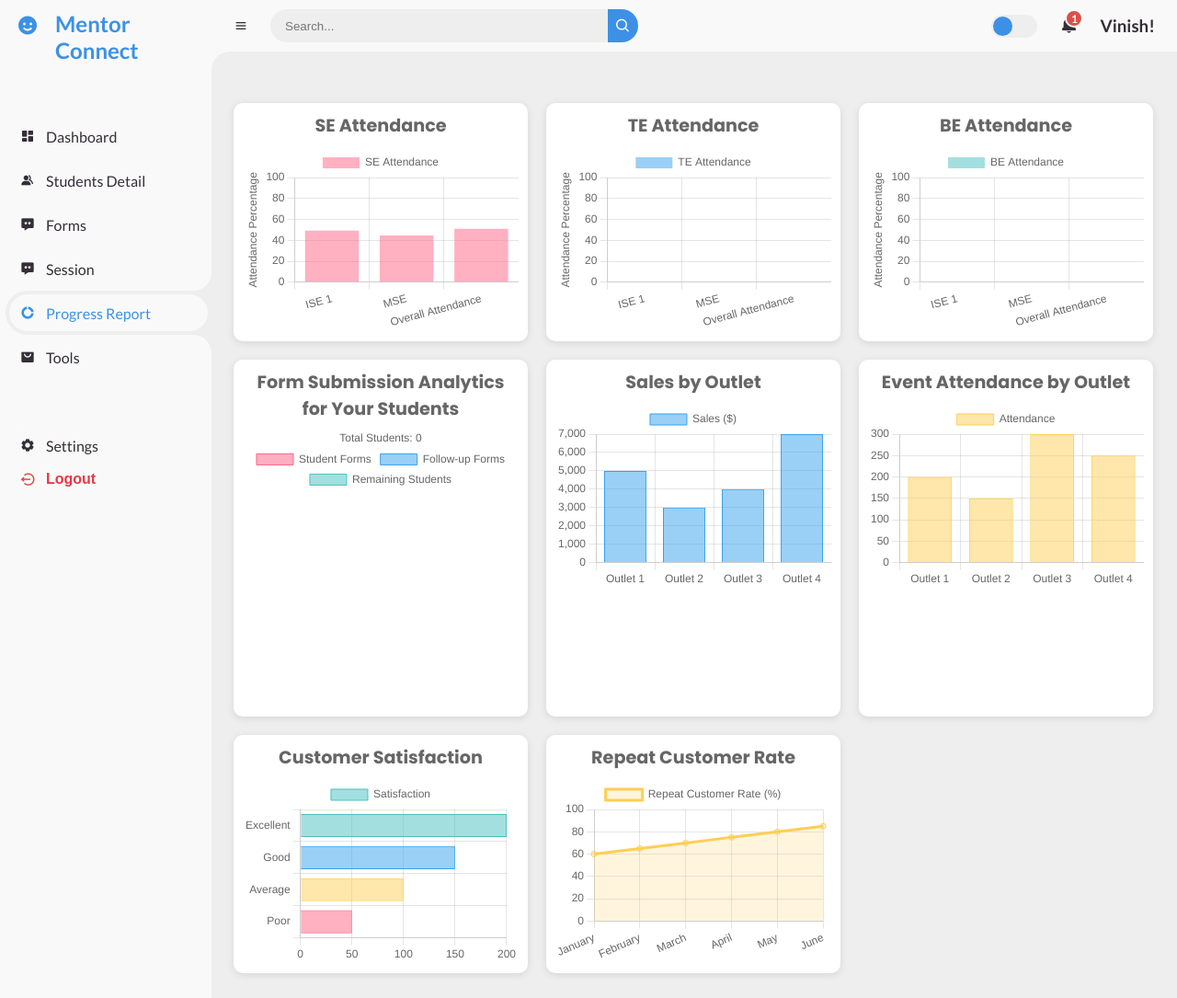
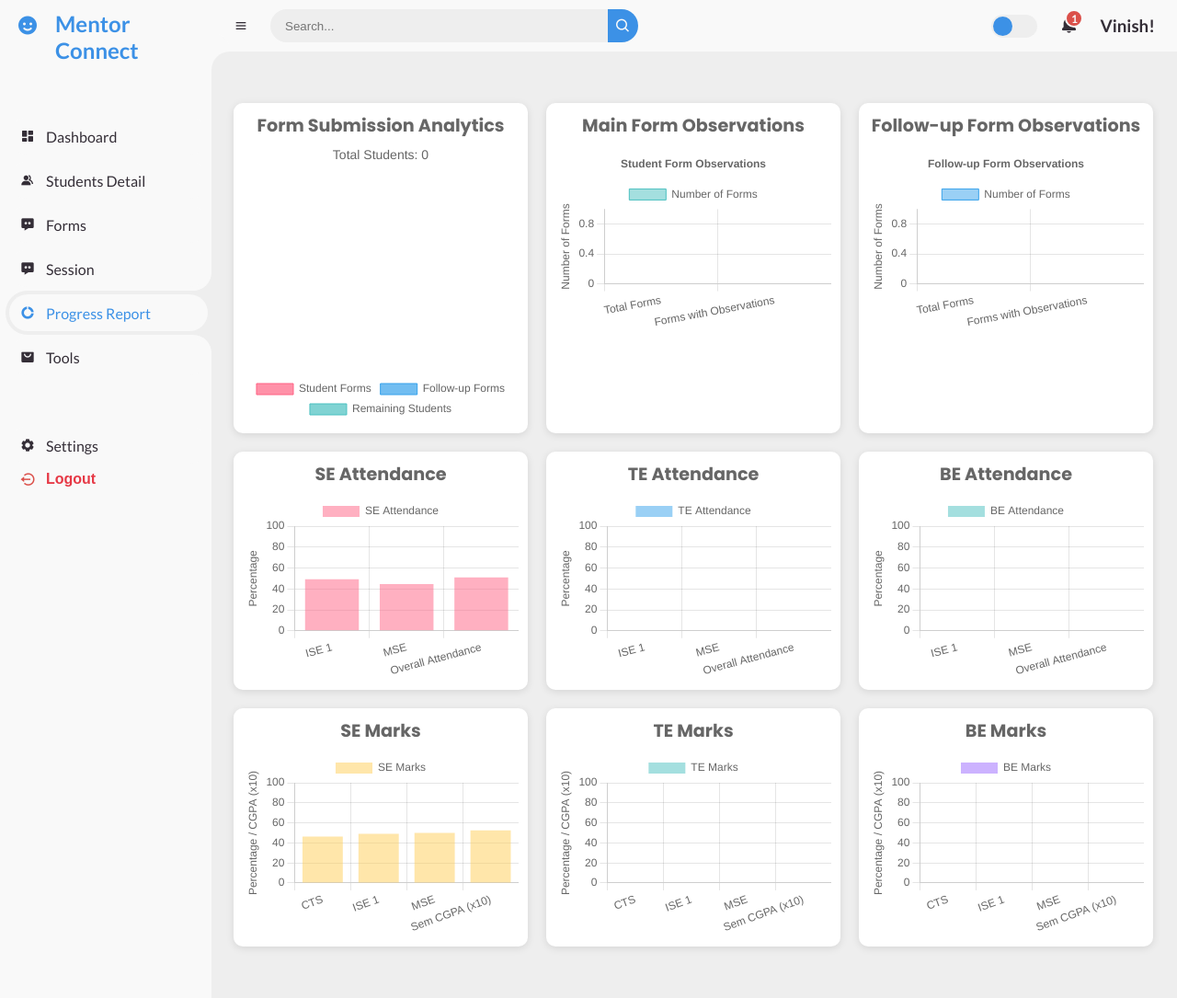
Before and after one commit to Vinish-Rexson/Mentor, a Django app: page /progress_report/ in a window 1280 px wide. Shown: the whole page at 92% size. Run offline with Django 5.2, Linux system fonts and the light colour scheme; a user stored in the database is signed in; data comes from the database, SQL or seed files in the repository; both versions use the stored data as it was after the commit.

Commit message:
charts complete

```diff
--- a/mentor/views.py
+++ b/mentor/views.py
@@ -6,6 +6,7 @@ from django.http import HttpResponse
 from django.core.files.base import ContentFile
 from django.utils import timezone
 from django.contrib.staticfiles import finders
+from django.db.models import Q
 
 from .forms import *
 from .forms import StudentFollowup_Form
@@ -851,6 +852,24 @@ def progress(request):
         ]
     }
 
+    # Analytics for StudentForm
+    total_student_forms = StudentForm.objects.filter(student__in=mentor_students).count()
+    forms_with_observations = StudentForm.objects.filter(
+        student__in=mentor_students
+    ).exclude(
+        Q(nao='') & Q(ao='')
+    ).count()
+    forms_without_observations = total_student_forms - forms_with_observations
+
+    # Analytics for StudentFollowupForm
+    total_followup_forms = StudentFollowupForm.objects.filter(student__in=mentor_students).count()
+    followup_forms_with_observations = StudentFollowupForm.objects.filter(
+        student__in=mentor_students
+    ).exclude(
+        Q(nao='') & Q(ao='')
+    ).count()
+    followup_forms_without_observations = total_followup_forms - followup_forms_with_observations
+
     context = {
         'chart_data_se': chart_data_se,
         'chart_data_te': chart_data_te,
@@ -859,6 +878,12 @@ def progress(request):
         'followup_form_count': followup_form_count,
         'remaining_students': remaining_students,
         'total_students': total_students,
+        'total_student_forms': total_student_forms,
+        'forms_with_observations': forms_with_observations,
+        'forms_without_observations': forms_without_observations,
+        'total_followup_forms': total_followup_forms,
+        'followup_forms_with_observations': followup_forms_with_observations,
+        'followup_forms_without_observations': followup_forms_without_observations,
     }
 
     return render(request, 'progress.html', context)
@@ -868,61 +893,72 @@ def progress(request):
 from django.http import JsonResponse
 
 from django.http import JsonResponse
+from django.db.models import Avg
+def attendance_data_view(request):
+    def get_attendance_data(year):
+        students = MentorshipData.objects.filter(year=year).values_list('roll_number', flat=True)
+        data = Student1.objects.filter(mentorship_data__roll_number__in=students).aggregate(
+            avg_atte_ise1=Avg('atte_ise1'),
+            avg_atte_mse=Avg('atte_mse'),
+            avg_attendance=Avg('attendance')
+        )
 
-def attendance_data_view(request):
-    # Function to get attendance data percentage for a specific year
-    def get_attendance_data(year):
-        # Query mentorship data for students in the given year
-        students = MentorshipData.objects.filter(year=year).values_list('roll_number', flat=True)
-
-        # Fetch attendance data from the Student1 model
-        attendance_data = Student1.objects.filter(mentorship_data__roll_number__in=students).values('atte_ise1', 'atte_mse', 'attendance')
-
-        # Get total number of students in that year
-        total_students = attendance_data.count()
-
-        # Avoid division by zero if there are no students
-        if total_students == 0:
-            return {
-                "labels": ["ISE 1", "MSE", "Overall Attendance"],
-                "datasets": [
-                    {
-                        'label': f'{year} Attendance',
-                        'data': [0, 0, 0],  # No data available
-                        'backgroundColor': 'rgba(255, 99, 132, 0.5)' if year == 'SE' else (
-                            'rgba(54, 162, 235, 0.5)' if year == 'TE' else 'rgba(75, 192, 192, 0.5)'
-                        ),
-                    }
-                ]
-            }
-
-        # Calculate the average of attendance values
-        avg_atte_ise1 = sum(student['atte_ise1'] for student in attendance_data) / total_students
-        avg_atte_mse = sum(student['atte_mse'] for student in attendance_data) / total_students
-        avg_attendance = sum(student['attendance'] for student in attendance_data) / total_students
-
-        # Prepare chart data with average percentages
         return {
             "labels": ["ISE 1", "MSE", "Overall Attendance"],
-            "datasets": [
-                {
-                    'label': f'{year} Attendance',
-                    'data': [avg_atte_ise1, avg_atte_mse, avg_attendance],
-                    'backgroundColor': 'rgba(255, 99, 132, 0.5)' if year == 'SE' else (
-                        'rgba(54, 162, 235, 0.5)' if year == 'TE' else 'rgba(75, 192, 192, 0.5)'
-                    ),
-                }
-            ]
+            "datasets": [{
+                'label': f'{year} Attendance',
+                'data': [
+                    data['avg_atte_ise1'] or 0,
+                    data['avg_atte_mse'] or 0,
+                    data['avg_attendance'] or 0
+                ],
+                'backgroundColor': 'rgba(255, 99, 132, 0.5)' if year == 'SE' else (
+                    'rgba(54, 162, 235, 0.5)' if year == 'TE' else 'rgba(75, 192, 192, 0.5)'
+                ),
+            }]
         }
 
-    # Get data for SE, TE, and BE
-    chart_data_se = get_attendance_data('SE')
-    chart_data_te = get_attendance_data('TE')
-    chart_data_be = get_attendance_data('BE')
+    def get_marks_data(year):
+        students = MentorshipData.objects.filter(year=year).values_list('roll_number', flat=True)
+        data = Student1.objects.filter(mentorship_data__roll_number__in=students).aggregate(
+            avg_cts=Avg('cts'),
+            avg_ise1=Avg('ise1'),
+            avg_mse=Avg('mse'),
+            avg_semcgpa=Avg('semcgpa')
+        )
 
-    # Prepare the final response with the average percentage data
+        # Adjust CGPA to be on a similar scale as percentage scores
+        adjusted_cgpa = data['avg_semcgpa'] * 10 if data['avg_semcgpa'] else 0
+
+        return {
+            "labels": ["CTS", "ISE 1", "MSE", "Sem CGPA (x10)"],
+            "datasets": [{
+                'label': f'{year} Marks',
+                'data': [
+                    data['avg_cts'] or 0,
+                    data['avg_ise1'] or 0,
+                    data['avg_mse'] or 0,
+                    adjusted_cgpa
+                ],
+                'backgroundColor': 'rgba(255, 206, 86, 0.5)' if year == 'SE' else (
+                    'rgba(75, 192, 192, 0.5)' if year == 'TE' else 'rgba(153, 102, 255, 0.5)'
+                ),
+            }]
+        }
+
+    attendance_data = {
+        'se': get_attendance_data('SE'),
+        'te': get_attendance_data('TE'),
+        'be': get_attendance_data('BE')
+    }
+
+    marks_data = {
+        'se': get_marks_data('SE'),
+        'te': get_marks_data('TE'),
+        'be': get_marks_data('BE')
+    }
+
     return JsonResponse({
-        'se': chart_data_se,
-        'te': chart_data_te,
-        'be': chart_data_be
+        'attendance': attendance_data,
+        'marks': marks_data
     })
--- a/templates/progress.html
+++ b/templates/progress.html
@@ -1,6 +1,6 @@
 {% extends 'base.html' %}
 
-{% block title %}Ettarra Coffee House Admin Dashboard{% endblock %}
+{% block title %}Mentor's Student Progress{% endblock %}
 
 {% block content %}
 <div class="admin-dashboard">
@@ -82,6 +82,19 @@
 
     <!-- Chart Grid -->
     <div class="chart-container">
+        <div class="chart-box">
+            <h2>Form Submission Analytics </h2>
+            <canvas id="formAnalyticsChart" height="200"></canvas>
+        </div>
+        <div class="chart-box">
+            <h2>Main    Form Observations</h2>
+            <canvas id="studentFormObservations" height="200"></canvas>
+        </div>
+
+        <div class="chart-box">
+            <h2>Follow-up Form Observations</h2>
+            <canvas id="followupFormObservations" height="200"></canvas>
+        </div>
 
         <div class="chart-box">
             <h2>SE Attendance</h2>
@@ -97,61 +110,33 @@
         </div>
 
         <div class="chart-box">
-            <h2>Form Submission Analytics for Your Students</h2>
-            <canvas id="formAnalyticsChart" height="200"></canvas>
+            <h2>SE Marks</h2>
+            <canvas id="seMarksChart" height="200"></canvas>
+        </div>
+        <div class="chart-box">
+            <h2>TE Marks</h2>
+            <canvas id="teMarksChart" height="200"></canvas>
+        </div>
+        <div class="chart-box">
+            <h2>BE Marks</h2>
+            <canvas id="beMarksChart" height="200"></canvas>
         </div>
 
-        <div class="chart-box">
-            <h2>Sales by Outlet</h2>
-            <canvas id="salesByOutlet" height="200"></canvas>
-        </div>
 
-        <div class="chart-box">
-            <h2>Event Attendance by Outlet</h2>
-            <canvas id="attendanceByOutlet" height="200"></canvas>
-        </div>
 
-        <!-- Second Row -->
-        <div class="chart-box">
-            <h2>Customer Satisfaction</h2>
-            <canvas id="customerSatisfaction" height="200"></canvas>
-        </div>
-        <div class="chart-box">
-            <h2>Repeat Customer Rate</h2>
-            <canvas id="repeatCustomerRate" height="200"></canvas>
-        </div>
+
+
 
 
 
     </div>
 
     <script>
-        // Sales by Outlet Bar Chart
-        const salesByOutletCtx = document.getElementById('salesByOutlet').getContext('2d');
-        const salesByOutletChart = new Chart(salesByOutletCtx, {
-            type: 'bar',
-            data: {
-                labels: ['Outlet 1', 'Outlet 2', 'Outlet 3', 'Outlet 4'],
-                datasets: [{
-                    label: 'Sales ($)',
-                    data: [5000, 3000, 4000, 7000],
-                    backgroundColor: 'rgba(54, 162, 235, 0.5)', // Toned-down color
-                    borderColor: 'rgba(54, 162, 235, 1)',
-                    borderWidth: 1
-                }]
-            },
-            options: {
-                scales: {
-                    y: { beginAtZero: true }
-                }
-            }
-        });
 
         fetch("{% url 'attendance_data_view' %}")
         .then(response => response.json())
         .then(data => {
-            // Function to create a chart
-            function createAttendanceChart(elementId, chartData) {
+            function createChart(elementId, chartData, isMarksChart = false) {
                 const ctx = document.getElementById(elementId).getContext('2d');
                 new Chart(ctx, {
                     type: 'bar',
@@ -161,10 +146,10 @@
                         scales: {
                             y: {
                                 beginAtZero: true,
-                                max: 100, // Set max to 100 for percentage
+                                max: 100,
                                 title: {
                                     display: true,
-                                    text: 'Attendance Percentage'
+                                    text: isMarksChart ? 'Percentage / CGPA (x10)' : 'Percentage'
                                 }
                             }
                         },
@@ -172,7 +157,17 @@
                             tooltip: {
                                 callbacks: {
                                     label: function(context) {
-                                        return context.parsed.y.toFixed(2) + '%';
+                                        let label = context.dataset.label || '';
+                                        if (label) {
+                                            label += ': ';
+                                        }
+                                        if (context.parsed.y !== null) {
+                                            label += context.parsed.y.toFixed(2) + '%';
+                                            if (isMarksChart && context.label === "Sem CGPA (x10)") {
+                                                label += ' (CGPA: ' + (context.parsed.y / 10).toFixed(2) + ')';
+                                            }
+                                        }
+                                        return label;
                                     }
                                 }
                             }
@@ -181,86 +176,25 @@
                 });
             }
 
-            // Create separate charts for SE, TE, and BE
-            createAttendanceChart('seAttendanceChart', data.se);
-            createAttendanceChart('teAttendanceChart', data.te);
-            createAttendanceChart('beAttendanceChart', data.be);
+            // Create Attendance Charts
+            createChart('seAttendanceChart', data.attendance.se);
+            createChart('teAttendanceChart', data.attendance.te);
+            createChart('beAttendanceChart', data.attendance.be);
+
+            // Create Marks Charts
+            createChart('seMarksChart', data.marks.se, true);
+            createChart('teMarksChart', data.marks.te, true);
+            createChart('beMarksChart', data.marks.be, true);
         })
         .catch(error => console.error('Error fetching data:', error));
 
 
 
-        // Event Attendance by Outlet Bar Chart
-        const attendanceByOutletCtx = document.getElementById('attendanceByOutlet').getContext('2d');
-        const attendanceByOutletChart = new Chart(attendanceByOutletCtx, {
-            type: 'bar',
-            data: {
-                labels: ['Outlet 1', 'Outlet 2', 'Outlet 3', 'Outlet 4'],
-                datasets: [{
-                    label: 'Attendance',
-                    data: [200, 150, 300, 250],
-                    backgroundColor: 'rgba(255, 206, 86, 0.5)',
-                    borderColor: 'rgba(255, 206, 86, 1)',
-                    borderWidth: 1
-                }]
-            },
-            options: {
-                scales: {
-                    y: { beginAtZero: true }
-                }
-            }
-        });
-
-        // Customer Satisfaction Horizontal Bar Chart
-        const customerSatisfactionCtx = document.getElementById('customerSatisfaction').getContext('2d');
-        const customerSatisfactionChart = new Chart(customerSatisfactionCtx, {
-            type: 'bar',
-            data: {
-                labels: ['Excellent', 'Good', 'Average', 'Poor'],
-                datasets: [{
-                    label: 'Satisfaction',
-                    data: [200, 150, 100, 50],
-                    backgroundColor: ['rgba(75, 192, 192, 0.5)', 'rgba(54, 162, 235, 0.5)', 'rgba(255, 206, 86, 0.5)', 'rgba(255, 99, 132, 0.5)'],
-                    borderColor: ['rgba(75, 192, 192, 1)', 'rgba(54, 162, 235, 1)', 'rgba(255, 206, 86, 1)', 'rgba(255, 99, 132, 1)'],
-                    borderWidth: 1
-                }]
-            },
-            options: {
-                indexAxis: 'y', // Horizontal bar chart
-                scales: {
-                    x: { beginAtZero: true }
-                }
-            }
-        });
-
-
-        // Repeat Customer Rate Line Chart
-        const repeatCustomerRateCtx = document.getElementById('repeatCustomerRate').getContext('2d');
-        const repeatCustomerRateChart = new Chart(repeatCustomerRateCtx, {
-            type: 'line',
-            data: {
-                labels: ['January', 'February', 'March', 'April', 'May', 'June'],
-                datasets: [{
-                    label: 'Repeat Customer Rate (%)',
-                    data: [60, 65, 70, 75, 80, 85],
-                    borderColor: 'rgba(255, 206, 86, 1)',
-                    backgroundColor: 'rgba(255, 206, 86, 0.2)',
-                    fill: true,
-                    tension: 0.1 // Smoother line
-                }]
-            },
-            options: {
-                responsive: true,
-                scales: {
-                    y: { beginAtZero: true }
-                }
-            }
-        });
 
         // Form Submission Analytics Pie Chart
         const formAnalyticsCtx = document.getElementById('formAnalyticsChart').getContext('2d');
         const formAnalyticsChart = new Chart(formAnalyticsCtx, {
-            type: 'pie',
+            type: 'doughnut',  // Changed from 'pie' to 'doughnut'
             data: {
                 labels: ['Student Forms', 'Follow-up Forms', 'Remaining Students'],
                 datasets: [{
@@ -270,17 +204,29 @@
                         {{ followup_form_count }},
                         {{ remaining_students }}
                     ],
-                    backgroundColor: ['rgba(255, 99, 132, 0.5)', 'rgba(54, 162, 235, 0.5)', 'rgba(75, 192, 192, 0.5)'],
+                    backgroundColor: ['rgba(255, 99, 132, 0.7)', 'rgba(54, 162, 235, 0.7)', 'rgba(75, 192, 192, 0.7)'],
                     borderColor: ['rgba(255, 99, 132, 1)', 'rgba(54, 162, 235, 1)', 'rgba(75, 192, 192, 1)'],
                     borderWidth: 1
                 }]
             },
             options: {
                 responsive: true,
+                cutout: '50%',  // This creates the hollow center. Adjust for desired thickness.
                 plugins: {
+                    legend: {
+                        position: 'bottom'
+                    },
+
                     subtitle: {
                         display: true,
-                        text: 'Total Students: {{ total_students }}'
+                        text: 'Total Students: {{ total_students }}',
+                        font: {
+                            size: 14,
+                            weight: 'normal'
+                        },
+                        padding: {
+                            bottom: 10
+                        }
                     },
                     tooltip: {
                         callbacks: {
@@ -297,6 +243,102 @@
                 }
             }
         });
+
+        // Student Form Observations Bar Chart
+        const studentFormCtx = document.getElementById('studentFormObservations').getContext('2d');
+        const studentFormChart = new Chart(studentFormCtx, {
+            type: 'bar',
+            data: {
+                labels: ['Total Forms', 'Forms with Observations'],
+                datasets: [{
+                    label: 'Number of Forms',
+                    data: [{{ total_student_forms }}, {{ forms_with_observations }}],
+                    backgroundColor: ['rgba(75, 192, 192, 0.5)', 'rgba(255, 99, 132, 0.5)'],
+                    borderColor: ['rgba(75, 192, 192, 1)', 'rgba(255, 99, 132, 1)'],
+                    borderWidth: 1
+                }]
+            },
+            options: {
+                responsive: true,
+                scales: {
+                    y: {
+                        beginAtZero: true,
+                        title: {
+                            display: true,
+                            text: 'Number of Forms'
+                        }
+                    }
+                },
+                plugins: {
+                    title: {
+                        display: true,
+                        text: 'Student Form Observations'
+                    },
+                    tooltip: {
+                        callbacks: {
+                            label: function(context) {
+                                let label = context.dataset.label || '';
+                                if (label) {
+                                    label += ': ';
+                                }
+                                if (context.parsed.y !== null) {
+                                    label += context.parsed.y;
+                                }
+                                return label;
+                            }
+                        }
+                    }
+                }
+            }
+        });
+
+        // Follow-up Form Observations Bar Chart
+        const followupFormCtx = document.getElementById('followupFormObservations').getContext('2d');
+        const followupFormChart = new Chart(followupFormCtx, {
+            type: 'bar',
+            data: {
+                labels: ['Total Forms', 'Forms with Observations'],
+                datasets: [{
+                    label: 'Number of Forms',
+                    data: [{{ total_followup_forms }}, {{ followup_forms_with_observations }}],
+                    backgroundColor: ['rgba(54, 162, 235, 0.5)', 'rgba(255, 206, 86, 0.5)'],
+                    borderColor: ['rgba(54, 162, 235, 1)', 'rgba(255, 206, 86, 1)'],
+                    borderWidth: 1
+                }]
+            },
+            options: {
+                responsive: true,
+                scales: {
+                    y: {
+                        beginAtZero: true,
+                        title: {
+                            display: true,
+                            text: 'Number of Forms'
+                        }
+                    }
+                },
+                plugins: {
+                    title: {
+                        display: true,
+                        text: 'Follow-up Form Observations'
+                    },
+                    tooltip: {
+                        callbacks: {
+                            label: function(context) {
+                                let label = context.dataset.label || '';
+                                if (label) {
+                                    label += ': ';
+                                }
+                                if (context.parsed.y !== null) {
+                                    label += context.parsed.y;
+                                }
+                                return label;
+                            }
+                        }
+                    }
+                }
+            }
+        });
     </script>
 </div>
 {% endblock %}
```
Also changed, not shown: db.sqlite3.
